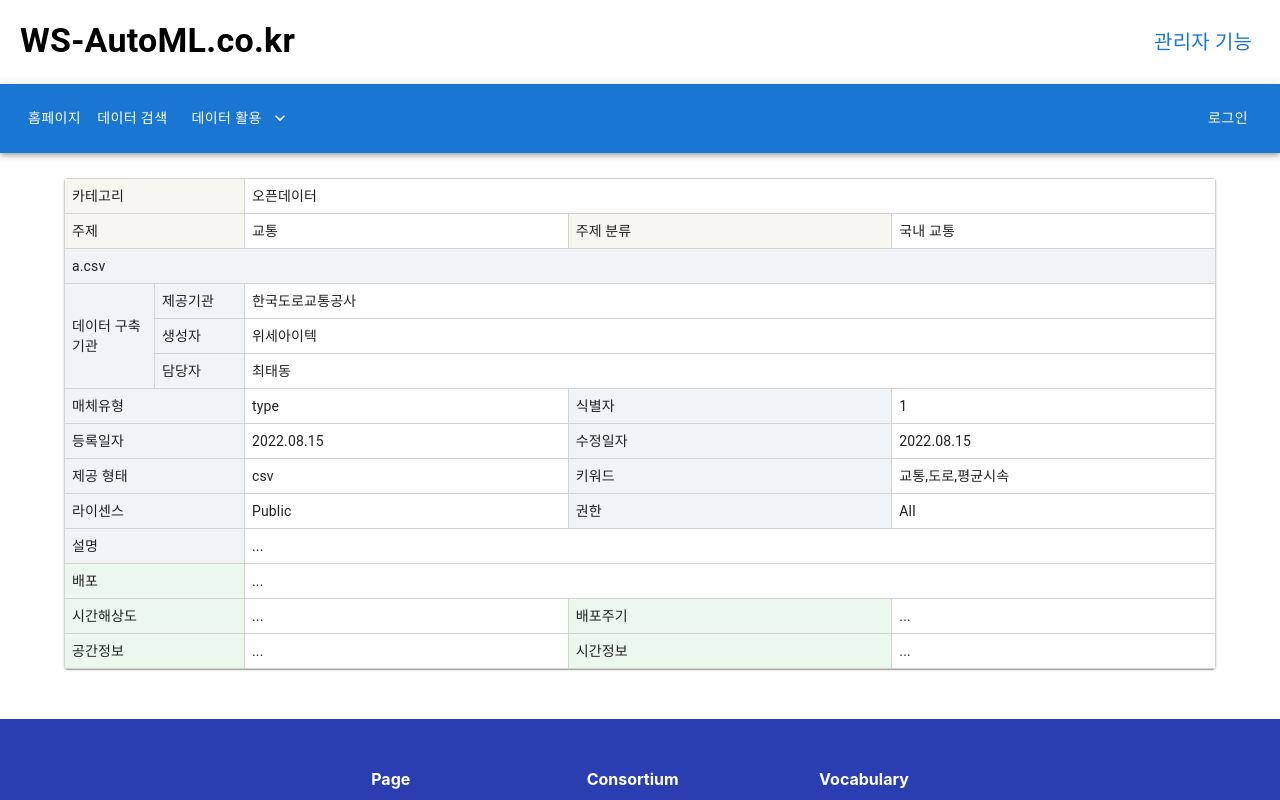
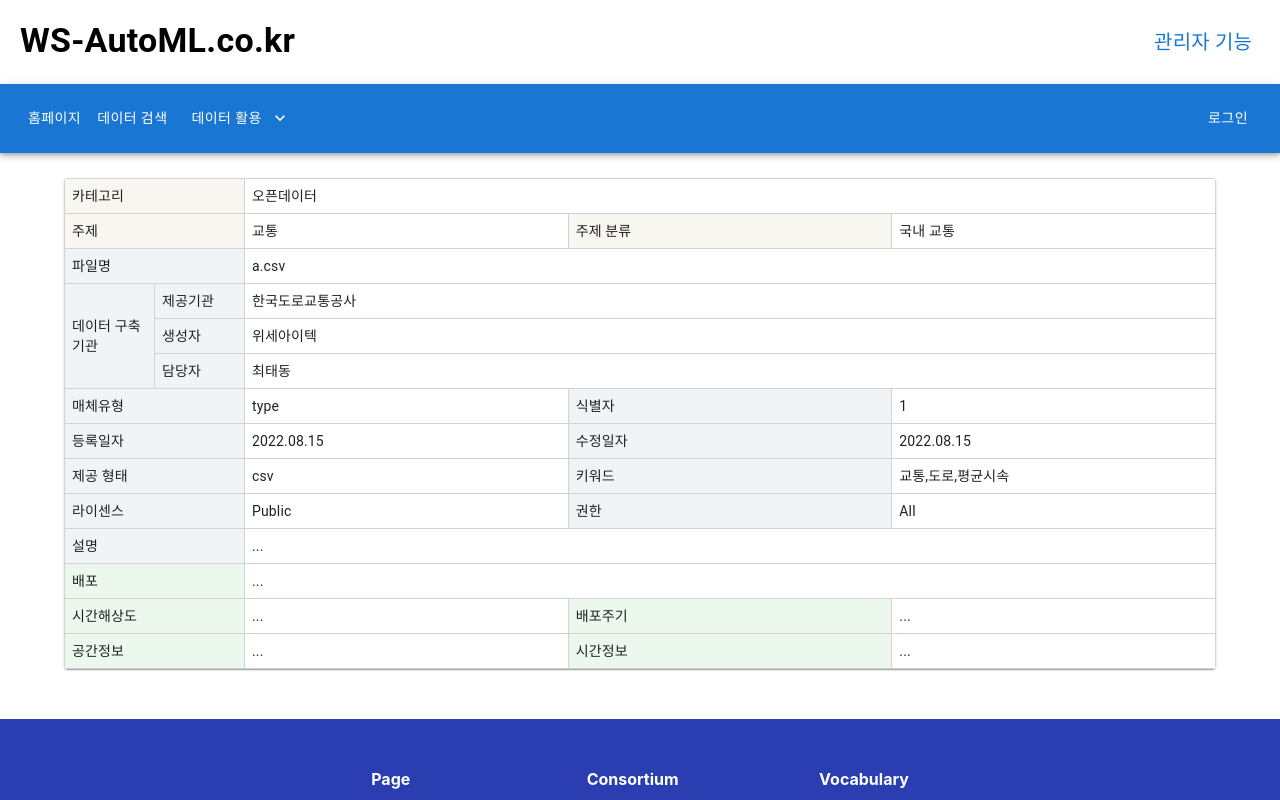
Before and after one commit to ClustProject/WSAutoMLMainWeb, a React (Create React App) app in the folder app/user-web/: page /metadata/1 in a window 1280 px wide. Shown: the top 800 px of the page. Built offline with nearby package versions, Linux system fonts and the light colour scheme.

Commit message:
feat: 파일명 TitleTableCell 추가

```diff
--- a/app/user-web/src/components/presentational/search/MetaDataTable.jsx
+++ b/app/user-web/src/components/presentational/search/MetaDataTable.jsx
@@ -88,12 +88,15 @@ export default function MetaDataTable() {
               <TitleTableCell title={"주제"} colSpan={2}/>
               <ContentTableCell title={"교통"} colSpan={3}/>
               <TitleTableCell title={"주제 분류"} colSpan={2}/>
-              <ContentTableCell title={"국내 교통 "} colSpan={3}/>
+              <ContentTableCell title={"국내 교통"} colSpan={3}/>
             </>
           }/>
 
           <DataSetTableRow cells={
-            <TitleTableCell title={"a.csv"} colSpan={10}/>
+            <>
+              <TitleTableCell title={"파일명"} colSpan={2}/>
+              <ContentTableCell title={"a.csv"} colSpan={8}/>
+            </>
           }>
           </DataSetTableRow>
 
```
